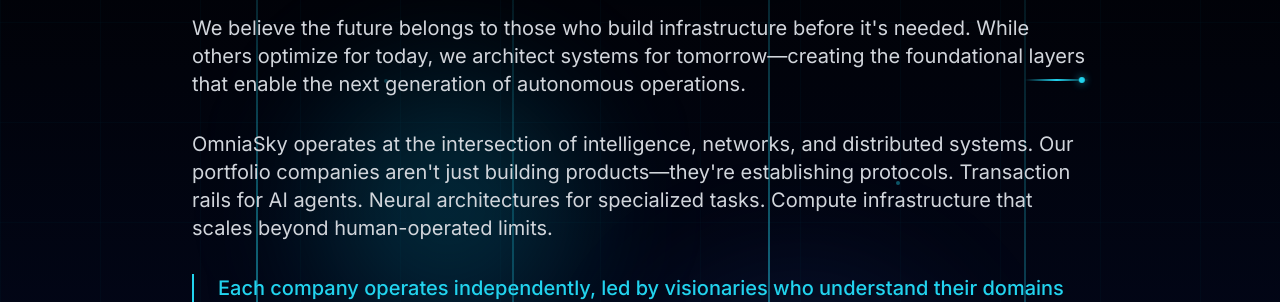
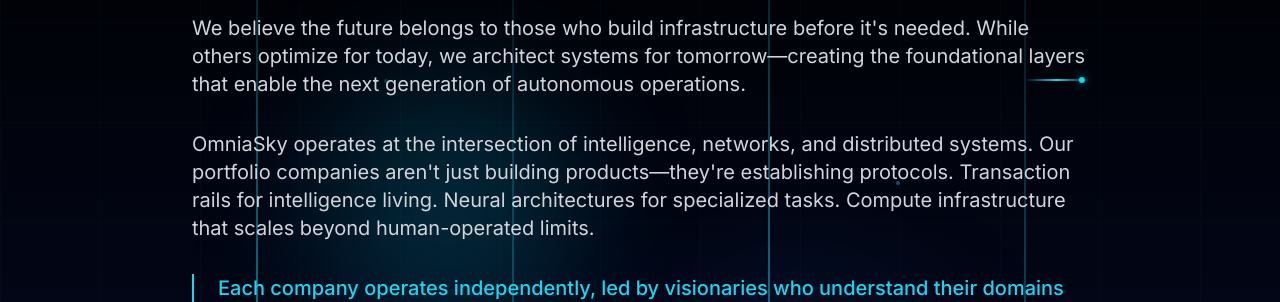
Before and after one commit to omniasky/omniasky-website, a Next.js app: page / in a window 1280 px wide. Shown: the part 1520-1822 px from the top of the page. Built offline with nearby package versions, Linux system fonts and the light colour scheme.

Commit message:
update wording

```diff
--- a/src/components/organisms/MissionSection.tsx
+++ b/src/components/organisms/MissionSection.tsx
@@ -88,7 +88,7 @@ export const MissionSection: React.FC = () => {
               OmniaSky operates at the intersection of intelligence, networks,
               and distributed systems. Our portfolio companies aren&apos;t just
               building products—they&apos;re establishing protocols. Transaction
-              rails for AI agents. Neural architectures for specialized tasks.
+              rails for intelligence living. Neural architectures for specialized tasks.
               Compute infrastructure that scales beyond human-operated limits.
             </p>
 
```
